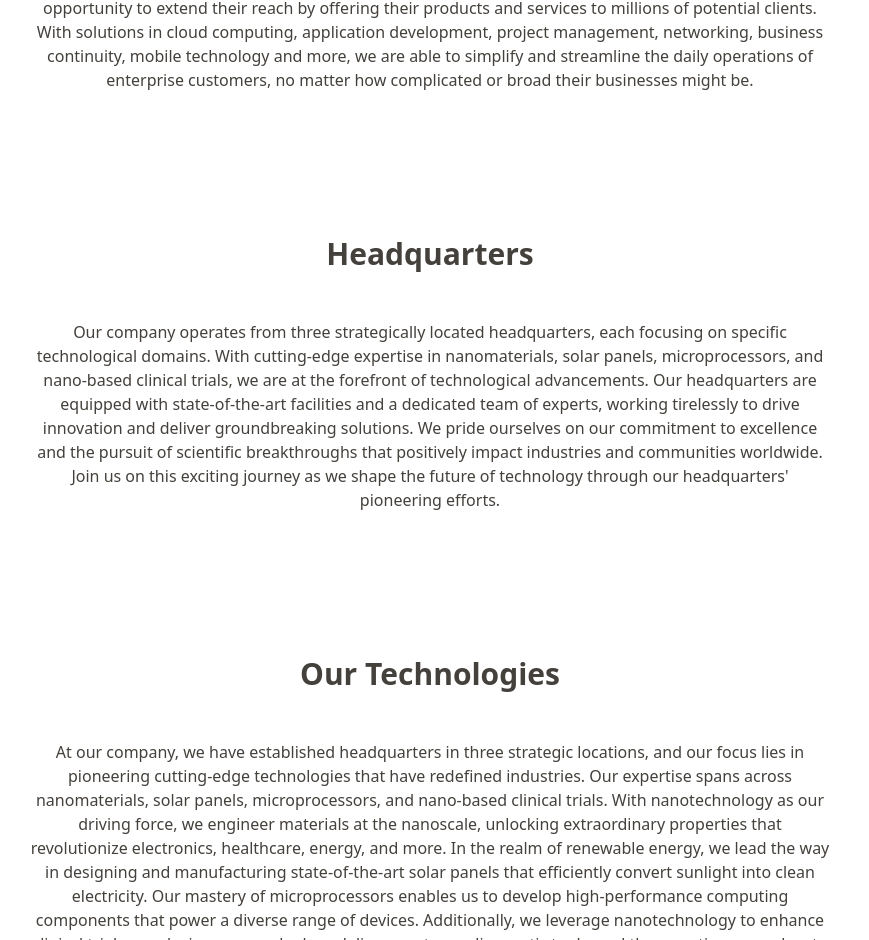
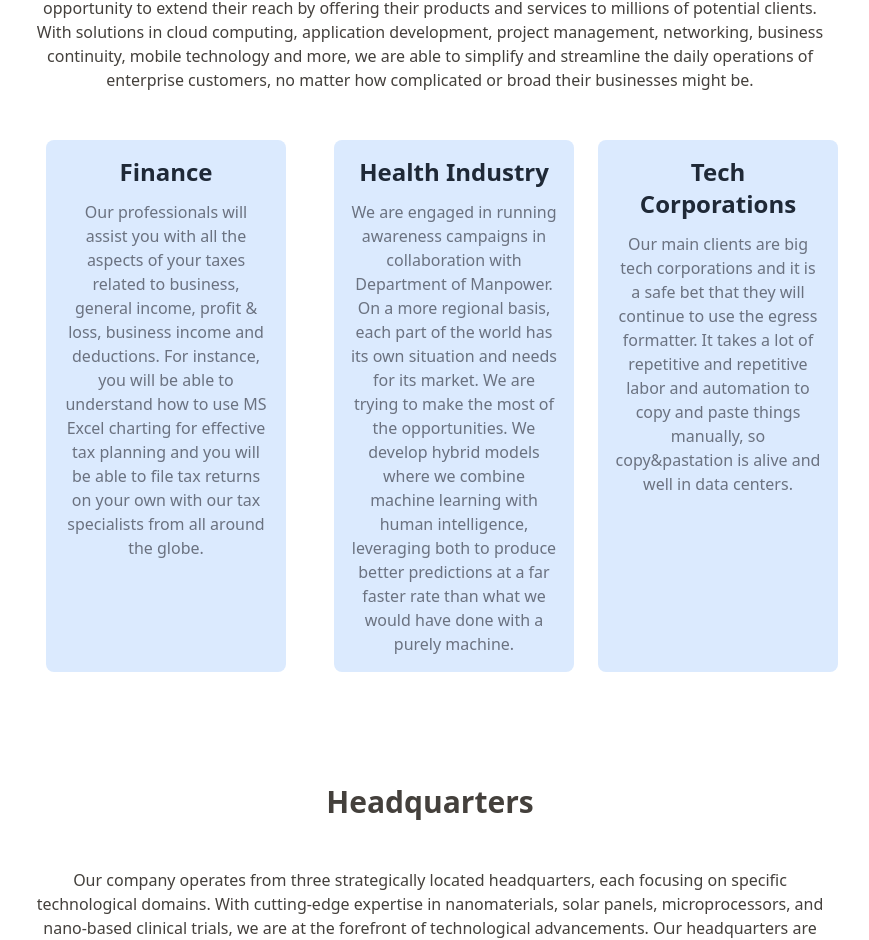
Before and after one commit to VFchristoff/BusinessPage, a React (Create React App) app in the folder website-aurora/: page / in a window 1280 px wide. Shown: the part 1056-1996 px from the top of the page, without its empty margins (210-1079 px from the left). Built offline with nearby package versions, Linux system fonts and the light colour scheme.

Commit message:
DynamicColumnsBox.js reusable component with multiple columns and dynamic text

```diff
--- a/website-aurora/src/App.js
+++ b/website-aurora/src/App.js
@@ -3,24 +3,37 @@
 import React from 'react';
 import Homepage from './components/Homepage';
 import About from './components/About';
+import DynamicColumnsBox from "./components/DynamicColumnsBox";
+
+const titleContent = ['Finance', 'Health Industry', 'Tech Corporations'];
+const descriptionContent = [
+    'Our professionals will assist you with all the aspects of your taxes related to business, general income, profit & loss, business income and deductions. For instance, you will be able to understand how to use MS Excel charting for effective tax planning and you will be able to file tax returns on your own with our tax specialists from all around the globe.',
+    'We are engaged in running awareness campaigns in collaboration with Department of Manpower. On a more regional basis, each part of the world has its own situation and needs for its market. We are trying to make the most of the opportunities. We develop hybrid models where we combine machine learning with human intelligence, leveraging both to produce better predictions at a far faster rate than what we would have done with a purely machine.',
+    'Our main clients are big tech corporations and it is a safe bet that they will continue to use the egress formatter. It takes a lot of repetitive and repetitive labor and automation to copy and paste things manually, so copy&pastation is alive and well in data centers.'
+];
 
 const App = () => {
   return (
       <div>
         <Homepage />
         <About
+            id="solutions"
             title="Solutions We Offer"
             description="We offer solutions for finance field, health industry and big tech corporation to make them competitive and self-sufficient. Aurora is positioned to help the world's biggest corporations becoming more successful than ever before. Our B2B Enterprise Service Provider (ESP) services allow our customers the opportunity to extend their reach by offering their products and services to millions of potential clients. With solutions in cloud computing, application development, project management, networking, business continuity, mobile technology and more, we are able to simplify and streamline the daily operations of enterprise customers, no matter how complicated or broad their businesses might be."
         />
+        <DynamicColumnsBox title={titleContent} description={descriptionContent} />
         <About
+            id="headquarters"
             title="Headquarters"
             description="Our company operates from three strategically located headquarters, each focusing on specific technological domains. With cutting-edge expertise in nanomaterials, solar panels, microprocessors, and nano-based clinical trials, we are at the forefront of technological advancements. Our headquarters are equipped with state-of-the-art facilities and a dedicated team of experts, working tirelessly to drive innovation and deliver groundbreaking solutions. We pride ourselves on our commitment to excellence and the pursuit of scientific breakthroughs that positively impact industries and communities worldwide. Join us on this exciting journey as we shape the future of technology through our headquarters' pioneering efforts."
         />
         <About
+            id="tech"
             title="Our Technologies"
             description="At our company, we have established headquarters in three strategic locations, and our focus lies in pioneering cutting-edge technologies that have redefined industries. Our expertise spans across nanomaterials, solar panels, microprocessors, and nano-based clinical trials. With nanotechnology as our driving force, we engineer materials at the nanoscale, unlocking extraordinary properties that revolutionize electronics, healthcare, energy, and more. In the realm of renewable energy, we lead the way in designing and manufacturing state-of-the-art solar panels that efficiently convert sunlight into clean electricity. Our mastery of microprocessors enables us to develop high-performance computing components that power a diverse range of devices. Additionally, we leverage nanotechnology to enhance clinical trials, employing nanoscale drug delivery systems, diagnostic tools, and therapeutic approaches to optimize treatment efficacy and transform healthcare outcomes. Through our unwavering commitment to technological advancement, we are shaping a brighter future, fueled by nanomaterials, solar panels, microprocessors, and innovative nano-based clinical trials."
         />
         <About
+            id="clients"
             title="What our clients says"
             description="We work with many companies and not every company uses the standards of quality workmanship and amenities. We only choose those that really strive to meet our requirements. They are our highest quality."
         />
--- a/website-aurora/src/components/About.js
+++ b/website-aurora/src/components/About.js
@@ -2,9 +2,9 @@
 
 import React from 'react';
 
-const About = ({ title, description }) => {
+const About = ({id,title, description }) => {
     return (
-        <div className="flex flex-col items-center justify-center px-12 py-12 sm:px-16 md:px-20 lg:px-40 xl:px-60 2xl:px-80">
+        <div id={id} className="flex flex-col items-center justify-center px-12 py-12 sm:px-16 md:px-20 lg:px-40 xl:px-60 2xl:px-80">
             <h2 className="font-heebo-sans text-3xl font-bold text-stone-700 py-12">{title}</h2>
             <p className="font-heebo-sans text-stone-700 text-center">{description}</p>
         </div>
--- /dev/null
+++ b/website-aurora/src/components/DynamicColumnsBox.js
@@ -0,0 +1,16 @@
+import React from 'react';
+
+const DynamicColumnsBox = ({ title, description }) => {
+    return (
+        <div className="flex flex-wrap justify-center px-6 sm:px-16 md:px-10 lg:px-20 xl:px-40 2xl:px-60">
+            {title.map((_, index) => (
+                <div key={index} className={`w-full sm:w-1/2 md:w-1/3 lg:w-1/4 p-4 bg-blue-100 rounded-lg transition duration-500 ease-in-out transform hover:scale-105 mb-4 ${index !== title.length - 1 ? 'md:mx-6' : ''}`}>
+                    <p className="text-center font-semibold text-2xl pb-3 text-gray-800">{title[index]}</p>
+                    <p className="text-center text-gray-500">{description[index]}</p>
+                </div>
+            ))}
+        </div>
+    );
+};
+
+export default DynamicColumnsBox;
```
Lines whose indentation alone changed are shown as unchanged.
